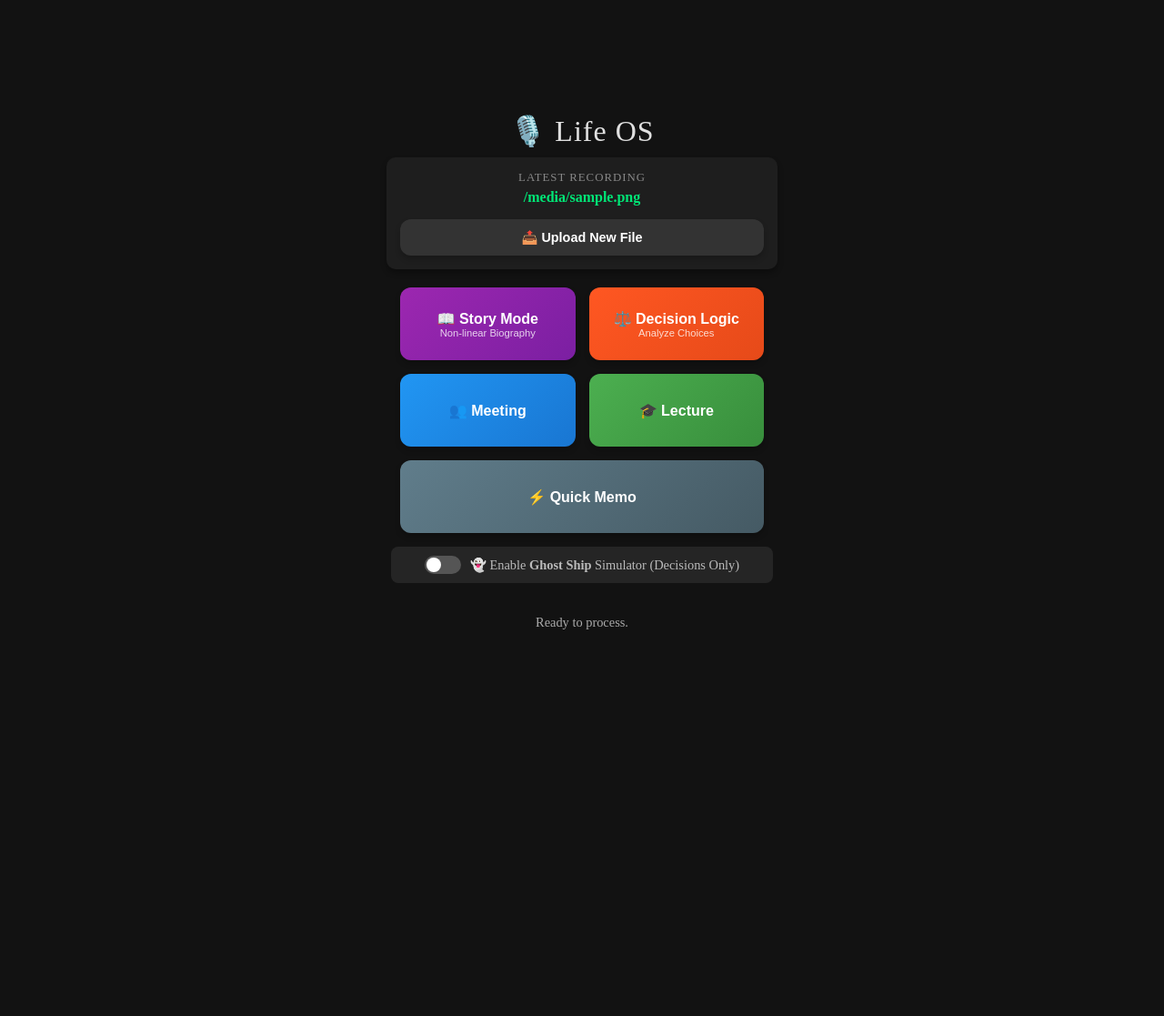
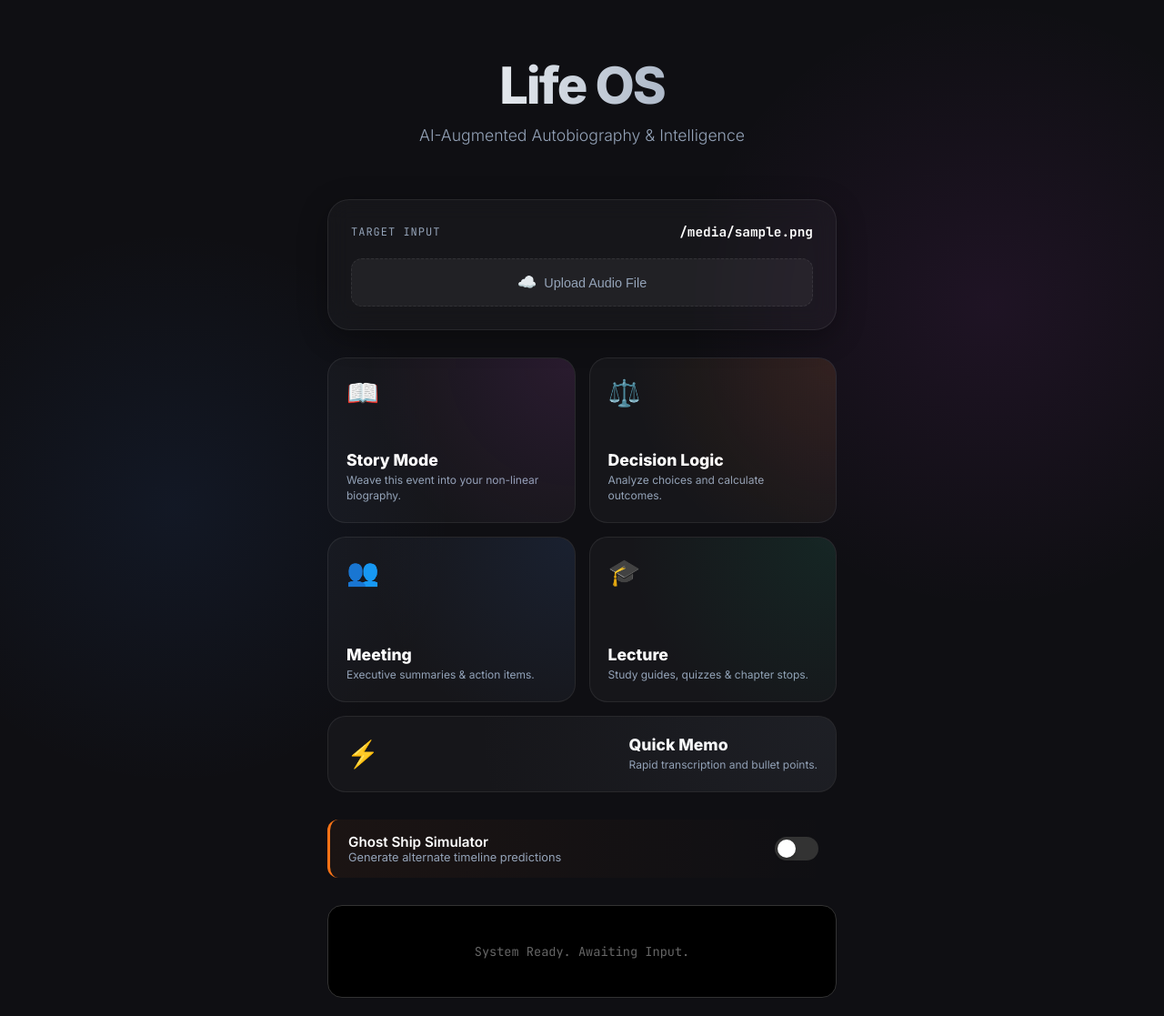
Before and after one commit to selfdestructer/aio-assembly-notes, a Flask app: template templates/index.html in a window 1280 px wide. Shown: the whole page at 91% size. Before the commit the page ends 692 px from the top, so only its background shows below. Run offline with Flask 3, Linux system fonts and the light colour scheme; the template is opened without the code that fills it: most values are stand-ins (such as "Sample title", 1, 10 or a date in 2020).

Commit message:
Redesign: Slick Dark UI with Glassmorphism and Animations

```diff
--- a/templates/index.html
+++ b/templates/index.html
@@ -3,158 +3,220 @@
 <head>
     <meta charset="UTF-8">
     <meta name="viewport" content="width=device-width, initial-scale=1.0">
-    <title>Life OS - AI Dashboard</title>
+    <title>Life OS | Neural Interface</title>
+    <link href="https://fonts.googleapis.com/css2?family=Inter:wght@300;400;600;800&family=JetBrains+Mono:wght@400;700&display=swap" rel="stylesheet">
     <style>
+        :root {
+            --bg-dark: #0f0f13;
+            --glass-bg: rgba(255, 255, 255, 0.03);
+            --glass-border: rgba(255, 255, 255, 0.08);
+            --accent-story: #d946ef;
+            --accent-decision: #f97316;
+            --accent-meeting: #3b82f6;
+            --accent-lecture: #10b981;
+            --accent-quick: #64748b;
+            --text-main: #ffffff;
+            --text-muted: #94a3b8;
+            --shadow-card: 0 8px 32px 0 rgba(0, 0, 0, 0.3);
+        }
+
         body {
-            font_family: 'Segoe UI', Tahoma, Geneva, Verdana, sans-serif;
-            background-color: #121212;
-            color: #ffffff;
+            margin: 0;
+            font-family: 'Inter', sans-serif;
+            background-color: var(--bg-dark);
+            color: var(--text-main);
+            min-height: 100vh;
             display: flex;
             flex-direction: column;
             align-items: center;
-            justify-content: center;
-            min-height: 100vh;
-            margin: 0;
-            padding: 20px;
-            box-sizing: border-box;
+            overflow-x: hidden;
+            background-image:
+                radial-gradient(circle at 15% 50%, rgba(59, 130, 246, 0.08), transparent 25%),
+                radial-gradient(circle at 85% 30%, rgba(217, 70, 239, 0.08), transparent 25%);
+        }
+
+        /* --- Hero Section --- */
+        header {
+            text-align: center;
+            padding: 60px 20px 40px;
+            animation: fadeInDown 0.8s ease-out;
         }
 
         h1 {
-            margin-bottom: 10px;
-            font-weight: 300;
-            letter-spacing: 1px;
-            color: #e0e0e0;
+            font-size: 3.5rem;
+            font-weight: 800;
+            margin: 0;
+            background: linear-gradient(to right, #fff, #94a3b8);
+            -webkit-background-clip: text;
+            -webkit-text-fill-color: transparent;
+            letter-spacing: -2px;
         }
 
+        .subtitle {
+            color: var(--text-muted);
+            font-size: 1.1rem;
+            margin-top: 10px;
+            font-weight: 300;
+        }
+
+        /* --- Main Container --- */
+        .dashboard {
+            width: 100%;
+            max-width: 600px;
+            padding: 20px;
+            box-sizing: border-box;
+            animation: fadeInUp 1s ease-out 0.2s backwards;
+        }
+
+        /* --- Status & Upload Card --- */
         .status-card {
-            background-color: #1e1e1e;
-            padding: 15px;
-            border-radius: 10px;
+            background: var(--glass-bg);
+            backdrop-filter: blur(12px);
+            border: 1px solid var(--glass-border);
+            border-radius: 24px;
+            padding: 25px;
+            margin-bottom: 30px;
+            position: relative;
+            overflow: hidden;
+            transition: transform 0.3s ease, box-shadow 0.3s ease;
+            box-shadow: var(--shadow-card);
+        }
+
+        .status-card:hover {
+            transform: translateY(-2px);
+            box-shadow: 0 12px 40px 0 rgba(0,0,0,0.4);
+            border-color: rgba(255,255,255,0.15);
+        }
+
+        .file-info {
+            display: flex;
+            justify-content: space-between;
+            align-items: center;
             margin-bottom: 20px;
-            width: 100%;
-            max-width: 400px;
-            text-align: center;
-            box-shadow: 0 4px 6px rgba(0,0,0,0.3);
         }
 
         .file-label {
-            color: #888;
-            font-size: 0.8rem;
+            font-family: 'JetBrains Mono', monospace;
+            font-size: 0.75rem;
             text-transform: uppercase;
+            color: var(--text-muted);
             letter-spacing: 1px;
         }
 
         .file-name {
-            color: #00E676;
-            font-weight: bold;
-            margin-top: 5px;
-            word-break: break-all;
+            font-family: 'JetBrains Mono', monospace;
+            color: #fff;
+            font-weight: 700;
+            font-size: 0.9rem;
+            max-width: 200px;
+            white-space: nowrap;
+            overflow: hidden;
+            text-overflow: ellipsis;
         }
 
-        .button-container {
-            display: grid;
-            grid-template-columns: 1fr 1fr;
-            gap: 15px;
+        .upload-btn {
+            background: rgba(255,255,255,0.05);
+            border: 1px dashed var(--glass-border);
+            color: var(--text-muted);
             width: 100%;
-            max-width: 400px;
-        }
-
-        /* Full width for the main buttons */
-        .btn-full {
-            grid-column: span 2;
-        }
-
-        button {
-            border: none;
             padding: 15px;
-            font-size: 1rem;
-            font-weight: 600;
-            color: white;
             border-radius: 12px;
             cursor: pointer;
-            transition: transform 0.1s, filter 0.2s;
-            display: flex;
-            flex-direction: column;
-            align-items: center;
-            justify-content: center;
-            box-shadow: 0 4px 6px rgba(0,0,0,0.2);
-            min-height: 80px;
-        }
-
-        button:active {
-            transform: scale(0.98);
-        }
-
-        .btn-meeting { background: linear-gradient(135deg, #2196F3, #1976D2); }
-        .btn-lecture { background: linear-gradient(135deg, #4CAF50, #388E3C); }
-        .btn-story   { background: linear-gradient(135deg, #9C27B0, #7B1FA2); }
-        .btn-decision{ background: linear-gradient(135deg, #FF5722, #E64A19); }
-        .btn-quick   { background: linear-gradient(135deg, #607D8B, #455A64); }
-
-        .spinner {
-            display: none;
-            width: 20px;
-            height: 20px;
-            border: 3px solid rgba(255,255,255,0.3);
-            border-radius: 50%;
-            border-top-color: #fff;
-            animation: spin 1s ease-in-out infinite;
-            margin-top: 8px;
-        }
-
-        @keyframes spin {
-            to { transform: rotate(360deg); }
-        }
-
-        #message {
-            margin-top: 20px;
-            min-height: 20px;
-            text-align: center;
-            color: #aaa;
+            transition: all 0.2s;
             font-size: 0.9rem;
-            max-width: 400px;
-        }
-
-        /* Toggle Switch for Ghost Ship */
-        .toggle-container {
             display: flex;
             align-items: center;
             justify-content: center;
-            margin: 15px 0;
-            gap: 10px;
-            width: 100%;
-            max-width: 400px;
-            background: #252525;
-            padding: 10px;
-            border-radius: 8px;
+            gap: 8px;
         }
 
-        .toggle-label {
-            font-size: 0.9rem;
-            color: #bbb;
+        .upload-btn:hover {
+            background: rgba(255,255,255,0.1);
+            color: #fff;
+            border-color: rgba(255,255,255,0.3);
+        }
+
+        /* --- Control Grid --- */
+        .grid {
+            display: grid;
+            grid-template-columns: repeat(2, 1fr);
+            gap: 15px;
+            margin-bottom: 30px;
+        }
+
+        .card {
+            background: var(--glass-bg);
+            border: 1px solid var(--glass-border);
+            border-radius: 20px;
+            padding: 20px;
+            cursor: pointer;
+            transition: all 0.3s cubic-bezier(0.4, 0, 0.2, 1);
+            position: relative;
+            overflow: hidden;
+            text-align: left;
+            height: 140px;
+            display: flex;
+            flex-direction: column;
+            justify-content: space-between;
+        }
+
+        .card:active { transform: scale(0.98); }
+
+        .card::before {
+            content: '';
+            position: absolute;
+            top: 0; left: 0; right: 0; bottom: 0;
+            background: radial-gradient(circle at top right, var(--card-color), transparent 70%);
+            opacity: 0.1;
+            transition: opacity 0.3s;
+        }
+
+        .card:hover {
+            border-color: var(--card-color);
+            transform: translateY(-4px);
+        }
+
+        .card:hover::before { opacity: 0.2; }
+
+        .card-icon { font-size: 1.8rem; margin-bottom: 10px; }
+        .card-title { font-weight: 700; font-size: 1.1rem; margin-bottom: 4px; }
+        .card-desc { font-size: 0.75rem; color: var(--text-muted); line-height: 1.4; }
+
+        .card.story { --card-color: var(--accent-story); }
+        .card.decision { --card-color: var(--accent-decision); }
+        .card.meeting { --card-color: var(--accent-meeting); }
+        .card.lecture { --card-color: var(--accent-lecture); }
+
+        .full-width { grid-column: span 2; height: auto; flex-direction: row; align-items: center; }
+        .full-width .card-icon { margin-bottom: 0; margin-right: 15px; }
+        .card.quick { --card-color: var(--accent-quick); }
+
+        /* --- Ghost Ship Toggle --- */
+        .ghost-ship-container {
+            background: linear-gradient(90deg, rgba(249, 115, 22, 0.05), transparent);
+            border-left: 3px solid var(--accent-decision);
+            border-radius: 12px;
+            padding: 15px 20px;
+            display: flex;
+            align-items: center;
+            justify-content: space-between;
+            margin-bottom: 30px;
         }
 
         .switch {
             position: relative;
             display: inline-block;
-            width: 40px;
-            height: 20px;
+            width: 48px;
+            height: 26px;
         }
 
-        .switch input {
-            opacity: 0;
-            width: 0;
-            height: 0;
-        }
+        .switch input { opacity: 0; width: 0; height: 0; }
 
         .slider {
             position: absolute;
             cursor: pointer;
-            top: 0;
-            left: 0;
-            right: 0;
-            bottom: 0;
-            background-color: #555;
+            top: 0; left: 0; right: 0; bottom: 0;
+            background-color: #333;
             transition: .4s;
             border-radius: 34px;
         }
@@ -162,80 +224,147 @@
         .slider:before {
             position: absolute;
             content: "";
-            height: 16px;
-            width: 16px;
-            left: 2px;
-            bottom: 2px;
+            height: 20px;
+            width: 20px;
+            left: 3px;
+            bottom: 3px;
             background-color: white;
             transition: .4s;
             border-radius: 50%;
+            box-shadow: 0 2px 4px rgba(0,0,0,0.2);
         }
 
-        input:checked + .slider {
-            background-color: #FF5722; /* Match Decision Color */
+        input:checked + .slider { background-color: var(--accent-decision); }
+        input:checked + .slider:before { transform: translateX(22px); }
+
+        /* --- Console Output --- */
+        .console {
+            background: #000;
+            border-radius: 16px;
+            padding: 20px;
+            font-family: 'JetBrains Mono', monospace;
+            font-size: 0.85rem;
+            min-height: 60px;
+            display: flex;
+            align-items: center;
+            justify-content: center;
+            border: 1px solid #333;
+            color: #666;
         }
 
-        input:checked + .slider:before {
-            transform: translateX(20px);
+        .console.active { color: #fff; border-color: #555; }
+        .console.success { color: #10b981; border-color: #10b981; background: rgba(16, 185, 129, 0.05); }
+        .console.error { color: #ef4444; border-color: #ef4444; background: rgba(239, 68, 68, 0.05); }
+
+        /* --- Animations --- */
+        @keyframes fadeInDown { from { opacity: 0; transform: translateY(-20px); } to { opacity: 1; transform: translateY(0); } }
+        @keyframes fadeInUp { from { opacity: 0; transform: translateY(20px); } to { opacity: 1; transform: translateY(0); } }
+        @keyframes pulse { 0% { transform: scale(1); } 50% { transform: scale(1.05); } 100% { transform: scale(1); } }
+
+        .loading-dots:after {
+            content: '.';
+            animation: dots 1.5s steps(5, end) infinite;
         }
+        @keyframes dots { 0%, 20% { content: '.'; } 40% { content: '..'; } 60% { content: '...'; } 80%, 100% { content: ''; } }
+
     </style>
 </head>
 <body>
 
-    <h1>🎙️ Life OS</h1>
+    <header>
+        <h1>Life OS</h1>
+        <div class="subtitle">AI-Augmented Autobiography & Intelligence</div>
+    </header>
 
+    <div class="dashboard">
+
+        <!-- File Status Card -->
         <div class="status-card">
-        <div class="file-label">Latest Recording</div>
-        <div class="file-name" id="filename">{{ filename }}</div>
-        <!-- Upload Section -->
-        <div style="margin-top: 15px;">
+            <div class="file-info">
+                <span class="file-label">Target Input</span>
+                <span class="file-name" id="filename">{{ filename }}</span>
+            </div>
             <input type="file" id="fileInput" hidden accept=".mp3,.wav,.m4a,.ogg">
-            <button onclick="document.getElementById('fileInput').click()" style="background: #333; width: 100%; padding: 10px; min-height: 40px; font-size: 0.9rem;">
-                📤 Upload New File
+            <button class="upload-btn" onclick="document.getElementById('fileInput').click()">
+                <span style="font-size:1.2em">☁️</span> Upload Audio File
             </button>
+        </div>
+
+        <!-- Mode Grid -->
+        <div class="grid">
+            <div class="card story" onclick="process('story')">
+                <div class="card-icon">📖</div>
+                <div>
+                    <div class="card-title">Story Mode</div>
+                    <div class="card-desc">Weave this event into your non-linear biography.</div>
                 </div>
             </div>
 
-    <div class="button-container">
-        <button class="btn-story" onclick="process('story')">
-            📖 Story Mode
-            <span style="font-size:0.7em; opacity:0.8; font-weight:normal;">Non-linear Biography</span>
-            <div class="spinner" id="spin-story"></div>
-        </button>
-
-        <button class="btn-decision" onclick="process('decision')">
-            ⚖️ Decision Logic
-            <span style="font-size:0.7em; opacity:0.8; font-weight:normal;">Analyze Choices</span>
-            <div class="spinner" id="spin-decision"></div>
-        </button>
-
-        <button class="btn-meeting" onclick="process('meeting')">
-            👥 Meeting
-            <div class="spinner" id="spin-meeting"></div>
-        </button>
-
-        <button class="btn-lecture" onclick="process('lecture')">
-            🎓 Lecture
-            <div class="spinner" id="spin-lecture"></div>
-        </button>
-
-        <button class="btn-quick btn-full" onclick="process('quick')">
-            ⚡ Quick Memo
-            <div class="spinner" id="spin-quick"></div>
-        </button>
+            <div class="card decision" onclick="process('decision')">
+                <div class="card-icon">⚖️</div>
+                <div>
+                    <div class="card-title">Decision Logic</div>
+                    <div class="card-desc">Analyze choices and calculate outcomes.</div>
+                </div>
             </div>
 
-    <div class="toggle-container">
+            <div class="card meeting" onclick="process('meeting')">
+                <div class="card-icon">👥</div>
+                <div>
+                    <div class="card-title">Meeting</div>
+                    <div class="card-desc">Executive summaries & action items.</div>
+                </div>
+            </div>
+
+            <div class="card lecture" onclick="process('lecture')">
+                <div class="card-icon">🎓</div>
+                <div>
+                    <div class="card-title">Lecture</div>
+                    <div class="card-desc">Study guides, quizzes & chapter stops.</div>
+                </div>
+            </div>
+
+            <div class="card quick full-width" onclick="process('quick')">
+                <div class="card-icon">⚡</div>
+                <div>
+                    <div class="card-title">Quick Memo</div>
+                    <div class="card-desc">Rapid transcription and bullet points.</div>
+                </div>
+            </div>
+        </div>
+
+        <!-- Ghost Ship Toggle -->
+        <div class="ghost-ship-container">
+            <div style="display:flex; flex-direction:column;">
+                <span style="color:#fff; font-weight:600; font-size:0.95rem;">Ghost Ship Simulator</span>
+                <span style="color:var(--text-muted); font-size:0.8rem;">Generate alternate timeline predictions</span>
+            </div>
             <label class="switch">
                 <input type="checkbox" id="ghostShipToggle">
                 <span class="slider"></span>
             </label>
-        <span class="toggle-label">👻 Enable <b>Ghost Ship</b> Simulator (Decisions Only)</span>
         </div>
 
-    <div id="message">Ready to process.</div>
+        <!-- Console Log -->
+        <div class="console" id="console">
+            System Ready. Awaiting Input.
+        </div>
+    </div>
 
     <script>
+        const consoleEl = document.getElementById('console');
+        const filenameEl = document.getElementById('filename');
+
+        function log(msg, type = 'info') {
+            consoleEl.innerText = msg;
+            consoleEl.className = `console ${type}`;
+            if (type === 'active') {
+                consoleEl.classList.add('loading-dots');
+            } else {
+                consoleEl.classList.remove('loading-dots');
+            }
+        }
+
         // Handle File Upload
         document.getElementById('fileInput').addEventListener('change', function() {
             const file = this.files[0];
@@ -244,8 +373,7 @@
             const formData = new FormData();
             formData.append('file', file);
 
-            document.getElementById('message').innerText = "Uploading...";
-            document.getElementById('message').style.color = "#fff";
+            log('Uploading encrypted audio packet', 'active');
 
             fetch('/upload', {
                 method: 'POST',
@@ -254,28 +382,25 @@
             .then(response => response.json())
             .then(data => {
                 if (data.status === 'success') {
-                    document.getElementById('filename').innerText = data.filename;
-                    document.getElementById('message').innerText = "✅ Upload Complete";
-                    document.getElementById('message').style.color = "#00E676";
+                    filenameEl.innerText = data.filename;
+                    log('Upload Complete. Ready for Analysis.', 'success');
                 } else {
-                    document.getElementById('message').innerText = `❌ Upload Failed: ${data.message}`;
-                    document.getElementById('message').style.color = "#f44336";
+                    log(`Upload Failed: ${data.message}`, 'error');
                 }
             })
             .catch(err => {
-                document.getElementById('message').innerText = `❌ Network Error: ${err}`;
+                log(`Network Error: ${err}`, 'error');
             });
         });
 
+        // Process Logic
         function process(mode) {
-            const btns = document.querySelectorAll('button');
+            // UI Feedback
             const ghostShipEnabled = document.getElementById('ghostShipToggle').checked;
+            log(`Initializing ${mode.toUpperCase()} protocol`, 'active');
 
-            btns.forEach(b => b.disabled = true);
-
-            document.getElementById(`spin-${mode}`).style.display = 'block';
-            document.getElementById('message').innerText = `Processing ${mode}...`;
-            document.getElementById('message').style.color = '#fff';
+            // Disable interaction (optional visual cue)
+            document.body.style.cursor = 'wait';
 
             const options = {
                 ghost_ship: ghostShipEnabled
@@ -283,30 +408,23 @@
 
             fetch(`/process/${mode}`, {
                 method: 'POST',
-                headers: {
-                    'Content-Type': 'application/json'
-                },
+                headers: { 'Content-Type': 'application/json' },
                 body: JSON.stringify(options)
             })
             .then(response => response.json())
             .then(data => {
+                document.body.style.cursor = 'default';
                 if (data.status === 'success') {
-                    // Extract just the filename for display
                     const pathParts = data.output.split('/');
                     const savedName = pathParts[pathParts.length - 1];
-                    document.getElementById('message').innerHTML = `✅ Saved to <b>${savedName}</b>`;
-                    document.getElementById('message').style.color = '#00E676';
+                    log(`Analysis Complete. Saved to ${savedName}`, 'success');
                 } else {
-                    document.getElementById('message').innerText = `❌ Error: ${data.message}`;
-                    document.getElementById('message').style.color = '#f44336';
+                    log(`System Error: ${data.message}`, 'error');
                 }
             })
             .catch(err => {
-                document.getElementById('message').innerText = `❌ Network Error: ${err}`;
-            })
-            .finally(() => {
-                btns.forEach(b => b.disabled = false);
-                document.getElementById(`spin-${mode}`).style.display = 'none';
+                document.body.style.cursor = 'default';
+                log(`Critical Network Failure: ${err}`, 'error');
             });
         }
     </script>
```
Lines whose indentation alone changed are shown as unchanged.
